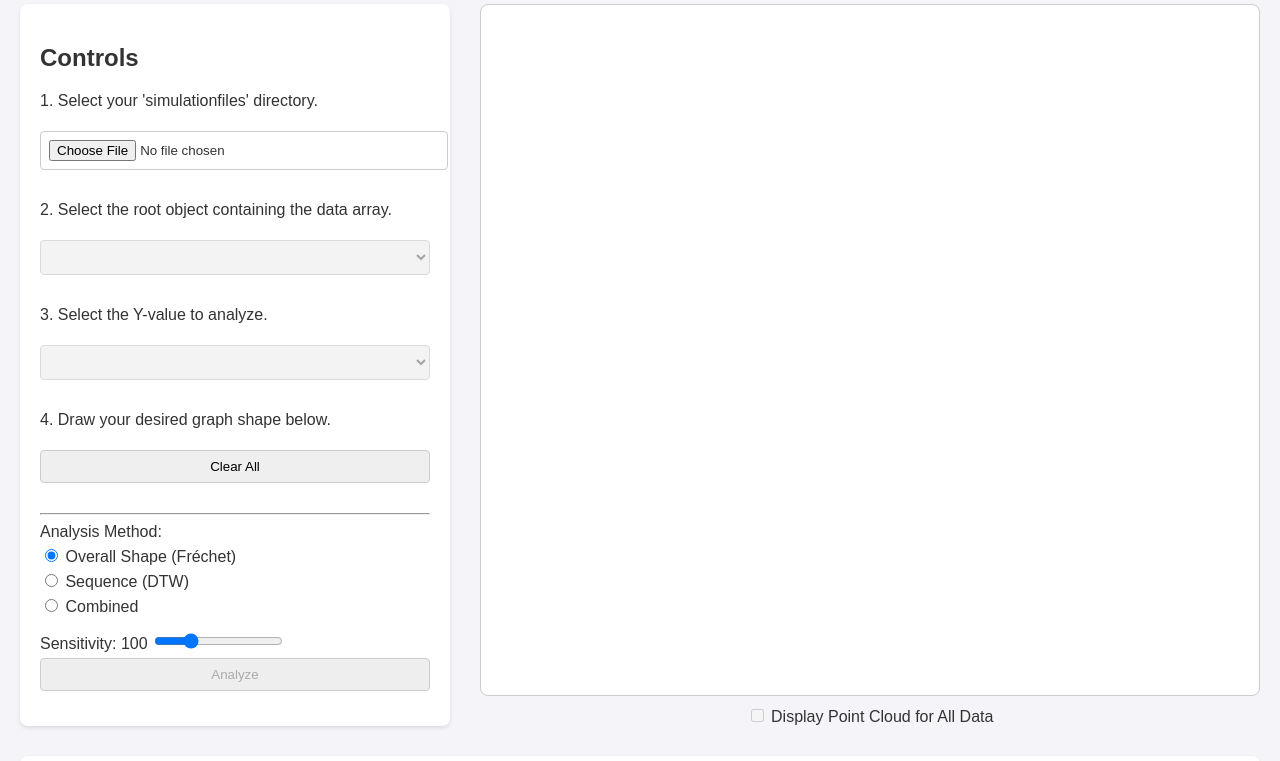
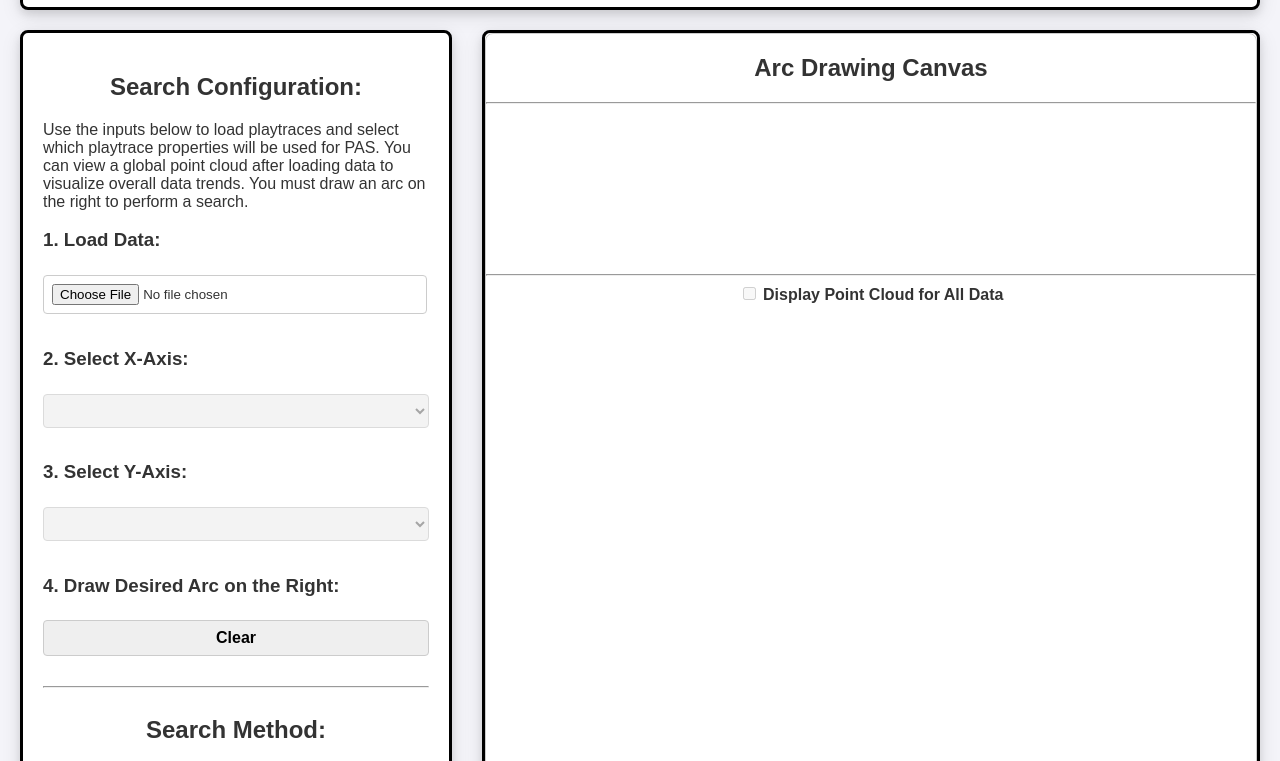
Before and after one commit to smshields/ArcSearch, a website built with Vite: page index.html in a window 1280 px wide. Shown: the part 96-857 px from the top of the page. Built offline with nearby package versions, Linux system fonts and the light colour scheme; what fabric would draw is missing.

Commit message:
styling fixes

```diff
--- a/index.html
+++ b/index.html
@@ -8,35 +8,41 @@
 </head>
 <body>
     <header>
-        <h1>Playtrace Analysis Tool</h1>
+        <h1>Playtrace Arc Search</h1>
     </header>
 
     <main class="container">
         <div class="controls-and-canvas">
-            <section class="controls">
-                <h2>Controls</h2>
-                <p>1. Select your 'simulationfiles' directory.</p>
-                <input type="file" id="file-input" webkitdirectory directory>
+            <section class="controls border-style">
+                <div class="center-content">
+                    <h2>Search Configuration:</h2>
+                </div>
+                <p>Use the inputs below to load playtraces and select which playtrace properties will be used for PAS. You can view a global point cloud after loading data to visualize overall data trends. You must draw an arc on the right to perform a search. </p>
 
-                <p>2. Select the root object containing the data array.</p>
-                <select id="root-object-selector" disabled></select>
+                <h3>1. Load Data:</h3>
+                <div class="file-load-container">
+                    <input type="file" id="file-input" title="Select directory containing playtraces. Folder structure should be: 'playtraces/seed/data.json'." webkitdirectory directory>
+                </div>
 
-                <p>3. Select the Y-value to analyze.</p>
-                <select id="y-value-selector" disabled></select>
+                <h3>2. Select X-Axis:</h3>
+                <select id="root-object-selector" title="Select the property in the JSON that will contain all y-values. It should be an array of objects that have the same structure. The index of the object in the array represents the X value, while the contents of each object contain the Y values available for that X value." disabled></select>
 
-                <p>4. Draw your desired graph shape below.</p>
+                <h3>3. Select Y-Axis:</h3>
+                <select id="y-value-selector" title="Select the property within the objects in the array that will represent the Y values for the playtrace. You can select any value that is a number. This property must be defined in each object and must always be a number." disabled></select>
+
+                <h3>4. Draw Desired Arc on the Right:</h3>
                 <div class="drawing-controls">
-                    <button id="clear-canvas-btn">Clear All</button>
+                    <button title="This button will clear your current drawn arc. Drawing multiple arcs will also clear prior arcs if there is overlap." id="clear-canvas-btn">Clear</button>
                 </div>
 
                 <hr>
 
                 <div class="analysis-controls">
                     <div class="radio-group">
-                        <label>Analysis Method:</label>
-                        <label><input type="radio" name="analysis-method" value="frechet" checked> Overall Shape (Fréchet)</label>
-                        <label><input type="radio" name="analysis-method" value="dtw"> Sequence (DTW)</label>
-                        <label><input type="radio" name="analysis-method" value="combined"> Combined</label>
+                        <label><div class="center-content"><h2>Search Method:</h2></div><p>Fréchet searching favors scoring according to the overall trend of the graph, potentially missing some arc details. Dynamic Time Warping (DTW) favors scoring according to shape details (e.g., matching valleys/peaks) but cares less about where details occur.</p></label>
+                        <label><input type="radio" name="analysis-method" value="frechet" checked> Overall Trend (Fréchet)</label>
+                        <label><input type="radio" name="analysis-method" value="dtw"> Shape Details (DTW)</label>
+                        <label><input type="radio" name="analysis-method" value="combined"> Weighted Combination </label>
                     </div>
 
                     <div id="weights-container" class="hidden">
@@ -50,26 +56,37 @@
                     <label for="sensitivity-slider">Sensitivity: <span id="sensitivity-value">100</span></label>
                     <input type="range" id="sensitivity-slider" min="30" max="300" value="100" step="10">
 
-                    <button id="analyze-btn" disabled>Analyze</button>
+                    <hr>
+
+                    <button title="Click button to run analysis. Will be enabled once data is correctly loaded and desired arc is drawn." id="analyze-btn" disabled>Perform Arc Search</button>
+                    <p>A list of results will be displayed below. You may have to scroll down to view all results. Any individual item can be selected to inspect the specific playtrace against your desired arc. Green represents a good match while red represents a poor match.</p>
                 </div>
             </section>
 
-            <section class="canvas-wrapper">
+            <section class="canvas-wrapper border-style">
+
                 <div class="canvas-stack">
+                    <div class="center-content">
+                        <h2>Arc Drawing Canvas</h2>
+                    </div>
+                    <hr>
                     <canvas id="composite-scatter-plot" class="hidden"></canvas>
                     <canvas id="drawing-canvas"></canvas>
+                    <hr>
+                    <div class="canvas-options">
+                        <label>
+                            <input type="checkbox" id="scatter-plot-toggle"> Display Point Cloud for All Data
+                        </label>
+                    </div>
                 </div>
-                <div class="canvas-options">
-                    <label>
-                        <input type="checkbox" id="scatter-plot-toggle">
-                        Display Point Cloud for All Data
-                    </label>
-                </div>
+
             </section>
         </div>
 
-        <section class="results-area">
-            <h2>Analysis Results</h2>
+        <section class="results-area border-style">
+            <div class="center-content">
+                <h2>Analysis Results</h2>
+            </div>
             <div id="progress-bar-container" class="hidden">
                 <div id="progress-bar"></div>
                 <span id="progress-text"></span>
--- a/main.js
+++ b/main.js
@@ -73,7 +73,7 @@ document.addEventListener('DOMContentLoaded', () => {
 
         const setCanvasSize = () => {
             const width = canvasContainer.clientWidth;
-            const height = canvasContainer.clientHeight;
+            const height = canvasContainer.clientWidth * .75;
 
             fabricCanvas.setDimensions({ width, height });
 
--- a/package.json
+++ b/package.json
@@ -10,9 +10,7 @@
     "chart.js": "^4.5.0",
     "curve-matcher": "^1.1.0",
     "fabric": "^5.3.0",
-    "vite": "^5.0.0"
-  },
-  "dependencies": {
+    "vite": "^5.0.0",
     "dynamic-time-warping": "^1.0.0"
   }
 }
--- a/style.css
+++ b/style.css
@@ -43,6 +43,12 @@ body {
     border-radius: 8px;
 }
 
+.file-load-container {
+    margin-right: 20px;
+}
+
+
+
 #composite-scatter-plot {
     position: absolute;
     top: 0;
@@ -54,8 +60,20 @@ body {
 }
 
 .canvas-options {
-    padding-top: 10px;
+    padding-bottom: 10px;
     text-align: center;
+    font-weight: bold;
+    font-size: 16px;
+}
+
+select{
+    font-weight: bold;
+    font-size: 12px;
+}
+
+button{
+       font-weight: bold;
+    font-size: 16px;
 }
 
 select,
@@ -160,6 +178,10 @@ select:disabled {
     cursor: pointer;
 }
 
+.center-content{
+    text-align: center;
+}
+
 .modal {
     position: fixed;
     z-index: 100;
@@ -182,7 +204,6 @@ select:disabled {
     width: 80%;
     max-width: 1000px;
     min-height: 500px;
-    border-radius: 8px;
     position: relative;
     box-shadow: 0 4px 8px 0 rgba(0,0,0,0.2),0 6px 20px 0 rgba(0,0,0,0.19);
 }
@@ -202,3 +223,20 @@ select:disabled {
     text-decoration: none;
     cursor: pointer;
 }
+
+header {
+    text-align: center;
+    background-color: white;
+
+    margin-bottom: 20px;
+    box-shadow: 0 4px 8px 0 rgba(0,0,0,0.1),0 6px 20px 0 rgba(0,0,0,0.1);
+    border-radius: 8px;
+    border: 3px solid black;
+}
+
+.border-style {
+    background-color: white;
+    box-shadow: 0 4px 8px 0 rgba(0,0,0,0.1),0 6px 20px 0 rgba(0,0,0,0.1);
+    border-radius: 8px;
+    border: 3px solid black;
+}
```
